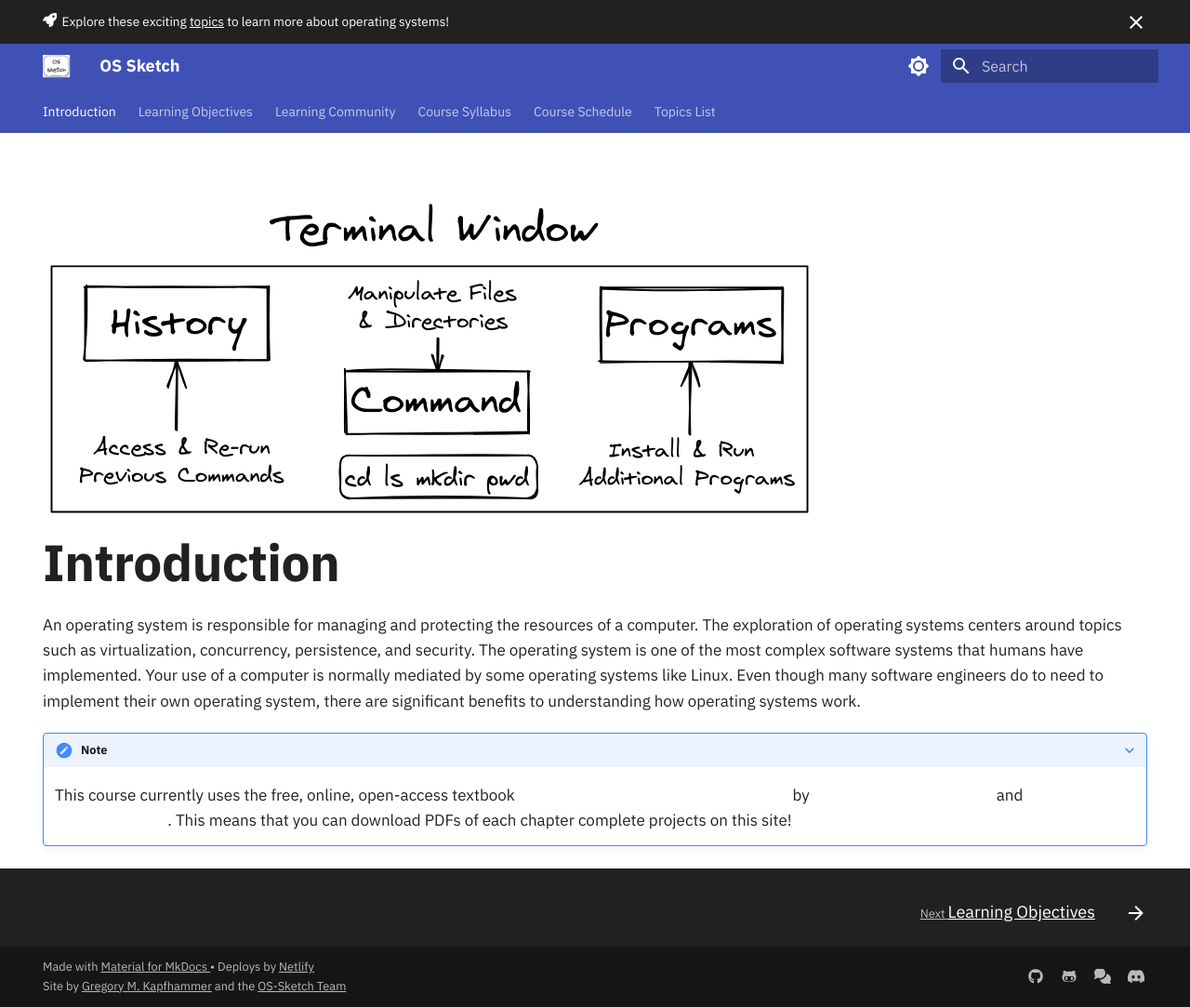
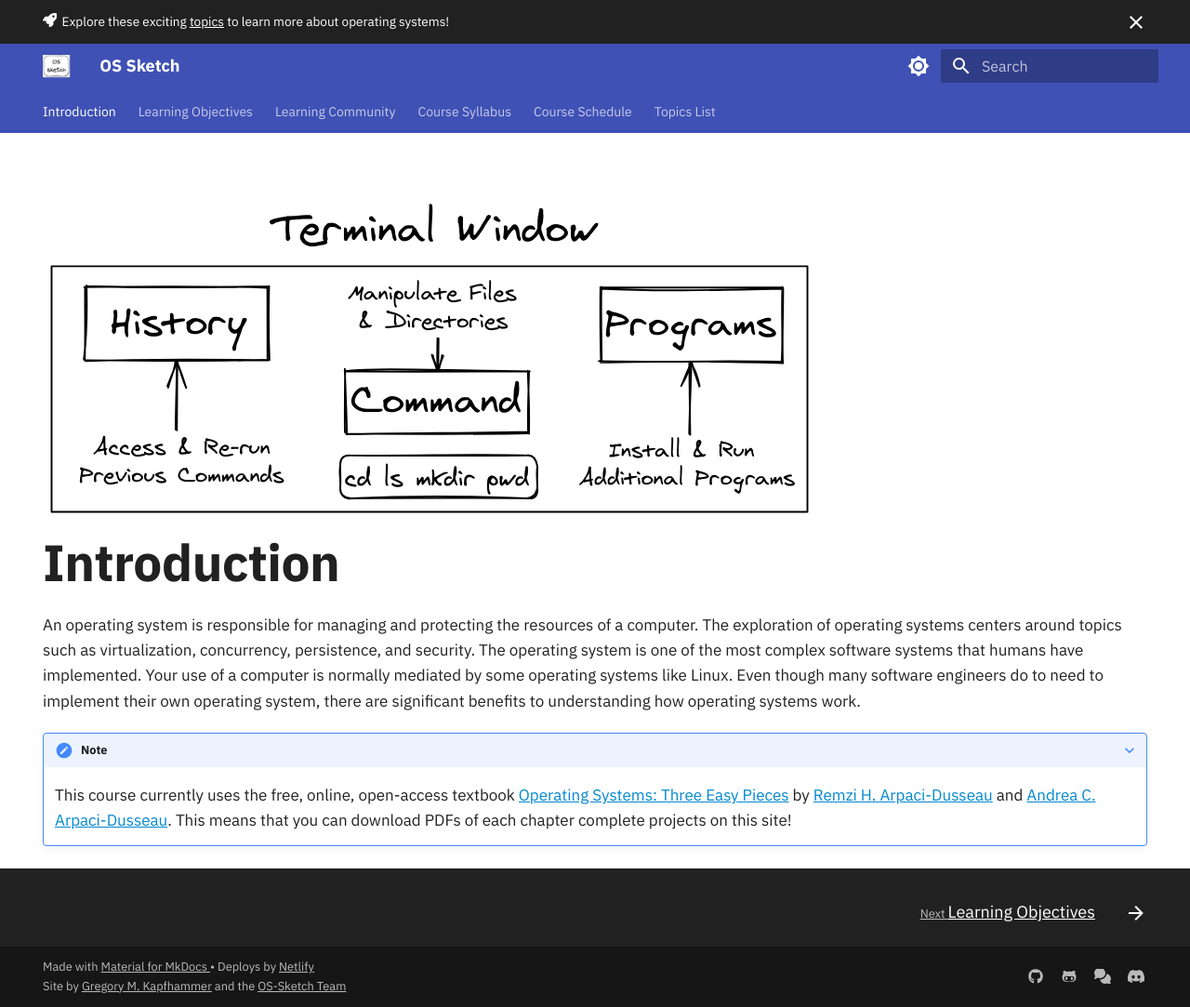
Before and after one commit to OS-Sketch/www.os-sketch.com, an MkDocs documentation site: the page built from docs/index.md, in a window 1280 px wide and 1083 px high. Shown: the whole window at 93% size. Built offline with MkDocs 1.6.1 and Material for MkDocs 9.7.7, drawn with Linux system fonts in a browser that asks for light colours.

Commit message:
fix: Update extra.css to have correct main link coloring and for announcement.

```diff
--- a/docs/stylesheets/extra.css
+++ b/docs/stylesheets/extra.css
@@ -29,11 +29,11 @@ a {
   text-decoration: none;
 }
 
-.md-typeset a {
-  color: #fff;
+.md-source-file__notify {
+  color: #fff!important;
 }
 
-.md-source-file__notify {
+.md-source-file__notify a {
   color: #fff!important;
 }
 
```
